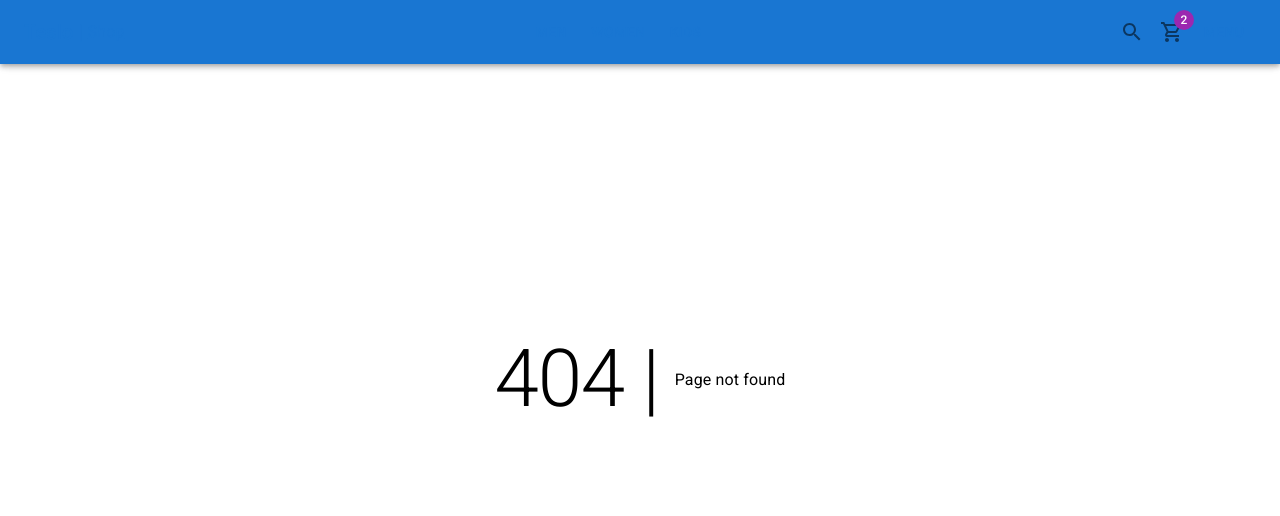
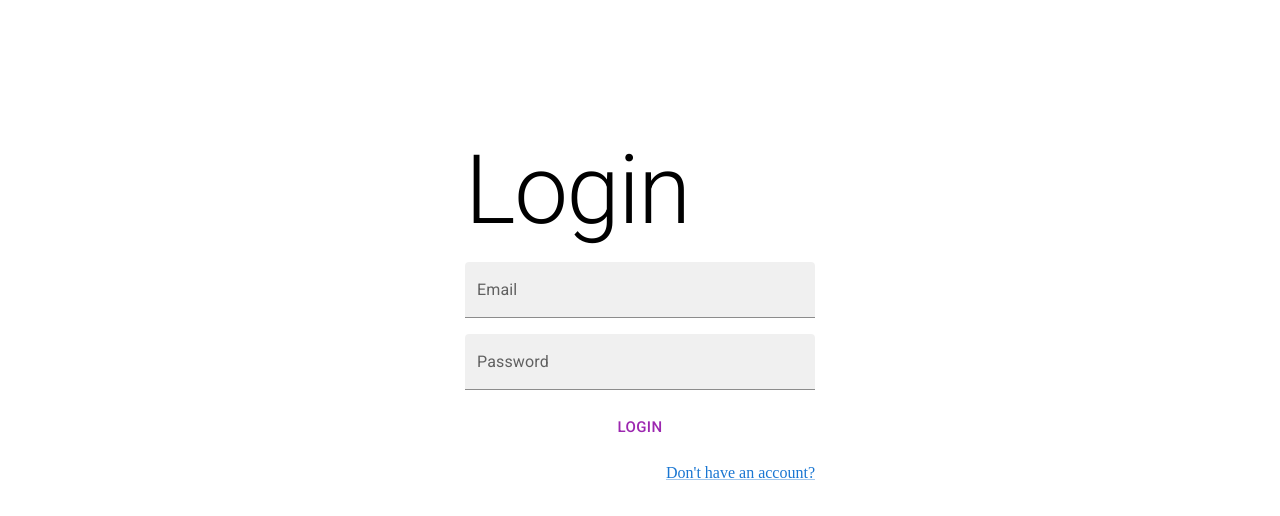
Before and after one commit to karlbehrensg/teslo-shop, a Next.js app: page /auth/login in a window 1280 px wide. Before the commit this address had no page. Shown: the top 516 px of the page. Built offline with nearby package versions, Linux system fonts and the light colour scheme.

Commit message:
Login page

```diff
--- /dev/null
+++ b/components/layout/AuthLayout.tsx
@@ -0,0 +1,30 @@
+import { Box } from "@mui/material";
+import Head from "next/head";
+import { FC, PropsWithChildren } from "react";
+
+interface Props {
+  title: string;
+}
+
+export const AuthLayout: FC<PropsWithChildren<Props>> = ({
+  children,
+  title,
+}) => {
+  return (
+    <>
+      <Head>
+        <title>{title}</title>
+      </Head>
+      <main>
+        <Box
+          display="flex"
+          justifyContent="center"
+          alignItems="center"
+          height="calc(100vh - 200px)"
+        >
+          {children}
+        </Box>
+      </main>
+    </>
+  );
+};
--- a/components/layout/index.ts
+++ b/components/layout/index.ts
@@ -1 +1,2 @@
 export * from "./ShopLayout";
+export * from "./AuthLayout";
--- /dev/null
+++ b/pages/auth/login.tsx
@@ -0,0 +1,47 @@
+import NextLink from "next/link";
+import { Box, Button, Grid, Link, TextField, Typography } from "@mui/material";
+import { AuthLayout } from "../../components/layout";
+
+const LoginPage = () => {
+  return (
+    <AuthLayout title={"Login"}>
+      <Box sx={{ width: 350, padding: "10px 20px" }}>
+        <Grid container spacing={2}>
+          <Grid item xs={12}>
+            <Typography variant="h1" component="h1">
+              Login
+            </Typography>
+          </Grid>
+          <Grid item xs={12}>
+            <TextField label="Email" variant="filled" fullWidth />
+          </Grid>
+          <Grid item xs={12}>
+            <TextField
+              label="Password"
+              type="password"
+              variant="filled"
+              fullWidth
+            />
+          </Grid>
+          <Grid item xs={12}>
+            <Button
+              color="secondary"
+              className="circular-btn"
+              size="large"
+              fullWidth
+            >
+              Login
+            </Button>
+          </Grid>
+          <Grid item xs={12} display="flex" justifyContent="end">
+            <NextLink href="/auth/register" passHref>
+              <Link underline="always">Don't have an account?</Link>
+            </NextLink>
+          </Grid>
+        </Grid>
+      </Box>
+    </AuthLayout>
+  );
+};
+
+export default LoginPage;
```
